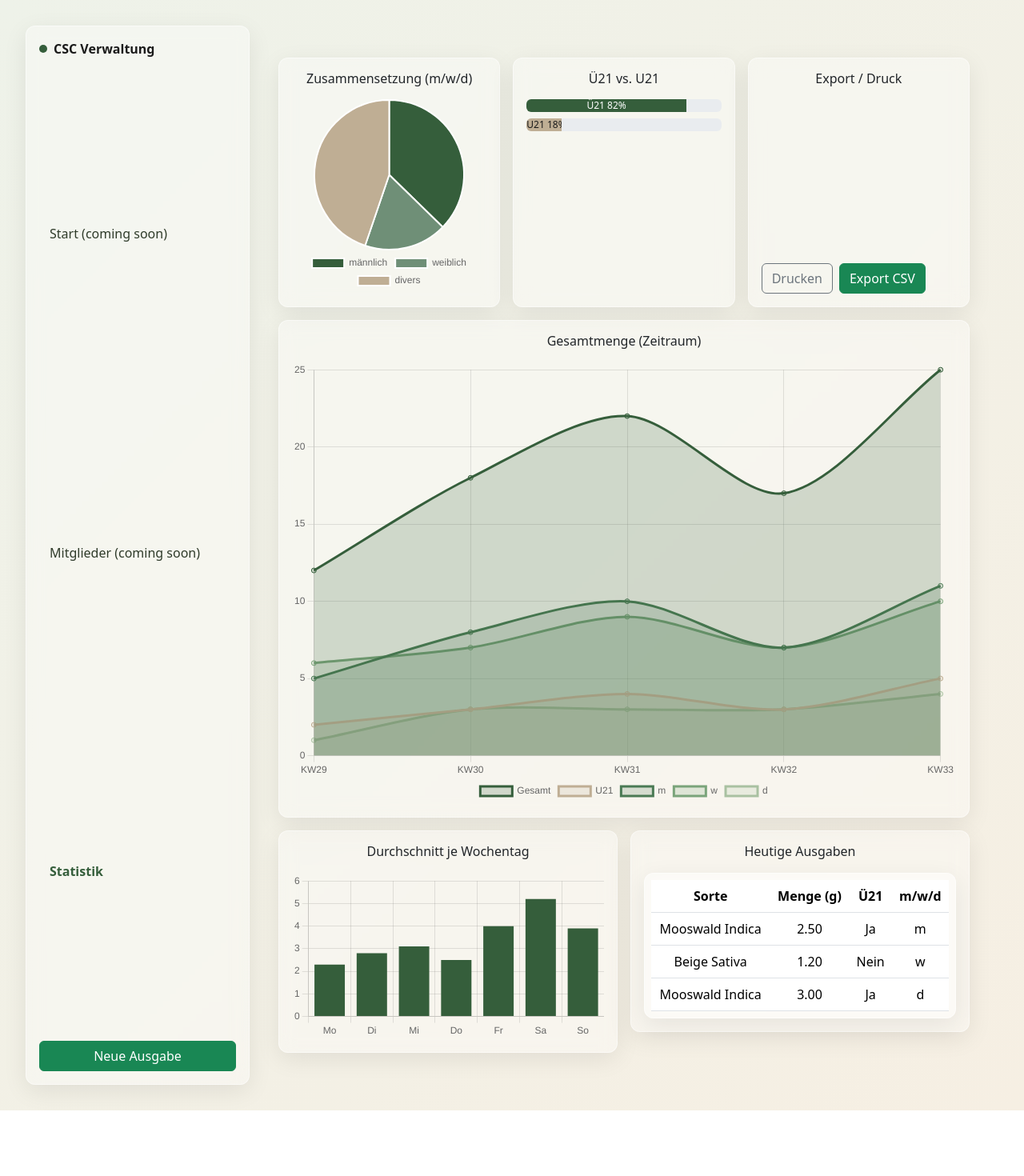
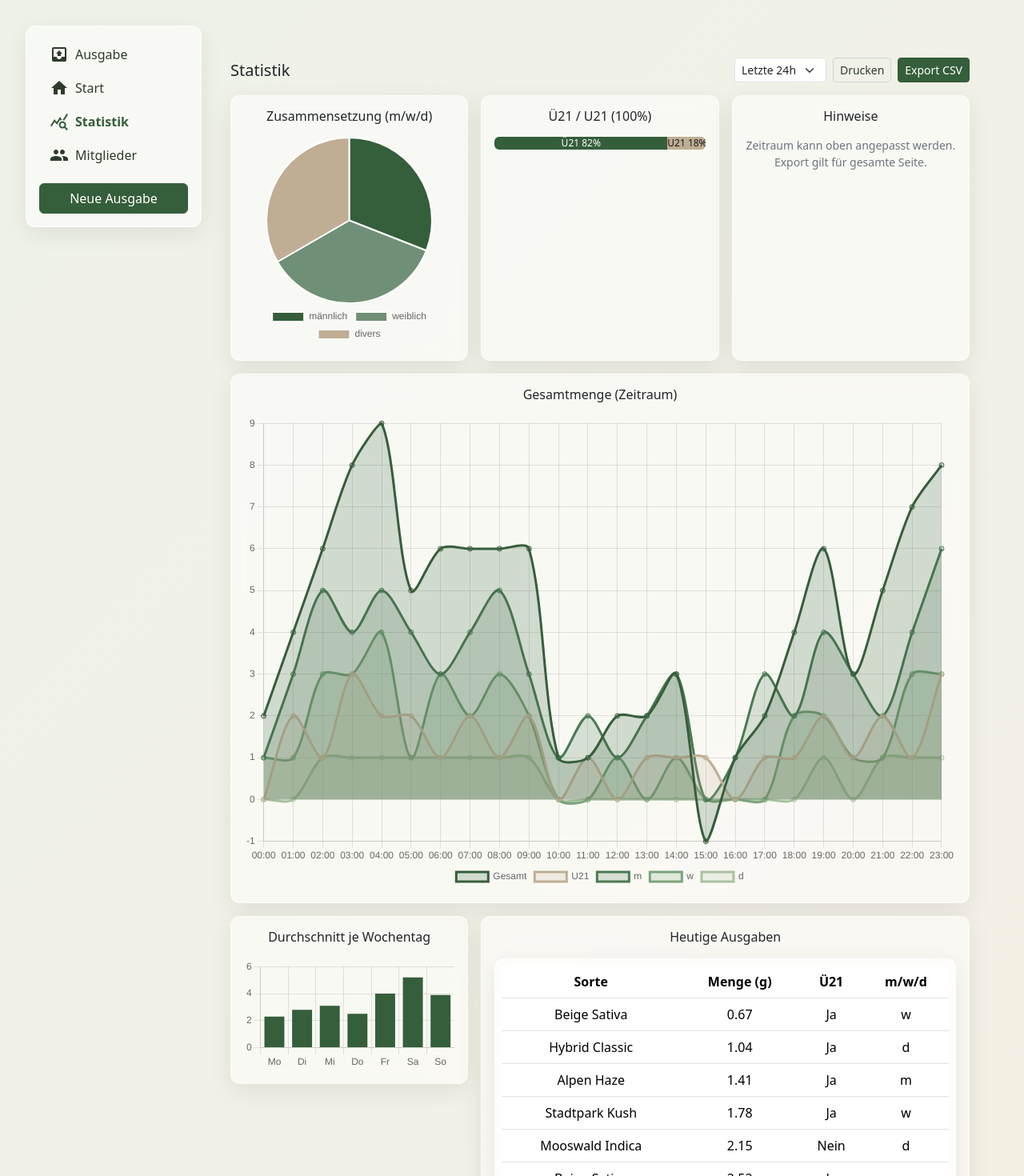
Before and after one commit to BlackHawk1912/CSC-Verwaltung, a React (Vite) app: page / in a window 1280 px wide. Shown: the top 1470 px of the page at 80% size. Before the commit the page ends 1388 px from the top, so only its background shows below. Built offline with nearby package versions, Linux system fonts and the light colour scheme.

Commit message:
erste änderungen

```diff
--- a/index.html
+++ b/index.html
@@ -4,6 +4,7 @@
     <meta charset="UTF-8" />
     <link rel="icon" type="image/svg+xml" href="/vite.svg" />
     <meta name="viewport" content="width=device-width, initial-scale=1.0" />
+    <link href="https://fonts.googleapis.com/icon?family=Material+Icons" rel="stylesheet" />
     <title>CSC Verwaltung</title>
   </head>
   <body>
--- a/src/App.css
+++ b/src/App.css
@@ -44,12 +44,12 @@
 /* --- CSC Verwaltung Theme --- */
 :root {
   --moss: #355e3b;
-  --moss-600: #4a7a54;
-  --moss-400: #7aa47a;
-  --beige: #f5f0e6;
-  --beige-500: #bfae94;
-  --glass-bg: rgba(255, 255, 255, 0.35);
-  --glass-border: rgba(255, 255, 255, 0.5);
+  --moss-600: #2f5234;
+  --moss-400: #6f8f77;
+  --beige: #faf6ef; /* lighter beige for more contrast */
+  --beige-500: #c9b89e;
+  --glass-bg: rgba(255, 255, 255, 0.55);
+  --glass-border: rgba(255, 255, 255, 0.7);
   --shadow: 0 8px 30px rgba(0, 0, 0, 0.08);
 }
 
@@ -59,7 +59,7 @@ body {
 
 .app-shell {
   display: grid;
-  grid-template-columns: 280px 1fr;
+  grid-template-columns: 220px 1fr; /* narrower sidebar */
   min-height: 100vh;
 }
 
@@ -67,6 +67,9 @@ body {
   backdrop-filter: blur(10px);
   background: var(--glass-bg);
   border-right: 1px solid var(--glass-border);
+  align-self: start;
+  max-height: 100vh;
+  overflow: auto;
 }
 
 .content-area {
@@ -95,6 +98,20 @@ body {
 .glass-card.selected {
   outline: 2px solid var(--moss);
   background: rgba(53, 94, 59, 0.08);
+}
+
+/* Buttons: align primary/secondary to theme */
+.btn-success {
+  --bs-btn-bg: var(--moss);
+  --bs-btn-border-color: var(--moss);
+  --bs-btn-hover-bg: var(--moss-600);
+  --bs-btn-hover-border-color: var(--moss-600);
+}
+.btn-outline-secondary {
+  --bs-btn-color: #2f3b2a;
+  --bs-btn-border-color: #d1d5db;
+  --bs-btn-hover-bg: #f3f4f6;
+  --bs-btn-hover-border-color: #cbd5e1;
 }
 
 .brand {
@@ -144,3 +161,27 @@ body {
   padding: 16px;
   z-index: 1050;
 }
+
+/* Modal sizing and layout */
+.modal-dialog.modal-lg.modal-content.glass-panel {
+  width: min(1100px, 96vw);
+}
+
+/* Number input: remove default spinners */
+input[type='number']::-webkit-outer-spin-button,
+input[type='number']::-webkit-inner-spin-button {
+  -webkit-appearance: none;
+  margin: 0;
+}
+input[type='number'] {
+  appearance: textfield;
+  -moz-appearance: textfield;
+}
+
+/* Print styles */
+@media print {
+  .sidebar { display: none !important; }
+  .content-area { padding: 0 !important; }
+  .glass-panel, .glass-card { box-shadow: none; border-color: #ddd; background: white; }
+  .btn, .form-select, .form-control { display: none !important; }
+}
--- a/src/components/organisms/ausgabe-modal.tsx
+++ b/src/components/organisms/ausgabe-modal.tsx
@@ -8,30 +8,12 @@ export type AusgabeModalProps = {
 }
 
 const mockStrains: readonly Strain[] = [
-  {
-    id: 's-1',
-    name: 'Mooswald Indica',
-    stockGrams: 125.5,
-    thc: 18,
-    cbd: 1,
-    info: ['Indica', 'Blütezeit 8-9 Wochen', 'Indoor'],
-  },
-  {
-    id: 's-2',
-    name: 'Beige Sativa',
-    stockGrams: 78.2,
-    thc: 21,
-    cbd: 0.5,
-    info: ['Sativa', 'Wuchsdauer 12 Wochen'],
-  },
-  {
-    id: 's-3',
-    name: 'Hybrid Classic',
-    stockGrams: 210.0,
-    thc: 16,
-    cbd: 2,
-    info: ['Hybrid', 'Outdoor'],
-  },
+  { id: 's-1', name: 'Mooswald Indica', stockGrams: 125.5, thc: 18, cbd: 1, info: ['Indica', 'Indoor'] },
+  { id: 's-2', name: 'Beige Sativa', stockGrams: 78.2, thc: 21, cbd: 0.5, info: ['Sativa', '12 Wochen'] },
+  { id: 's-3', name: 'Hybrid Classic', stockGrams: 210.0, thc: 16, cbd: 2, info: ['Hybrid', 'Outdoor'] },
+  { id: 's-4', name: 'Alpen Haze', stockGrams: 95.3, thc: 20, cbd: 0.8, info: ['Sativa', 'Greenhouse'] },
+  { id: 's-5', name: 'Stadtpark Kush', stockGrams: 142.1, thc: 22, cbd: 0.4, info: ['Indica', 'Indoor'] },
+  { id: 's-6', name: 'Waldsee OG', stockGrams: 60.0, thc: 19, cbd: 1.2, info: ['Hybrid'] },
 ]
 
 export const AusgabeModal: React.FC<AusgabeModalProps> = ({ open, onClose }) => {
@@ -40,6 +22,12 @@ export const AusgabeModal: React.FC<AusgabeModalProps> = ({ open, onClose }) =>
   const [member, setMember] = useState<string>('')
 
   const selected = useMemo(() => mockStrains.find((s) => s.id === selectedId) || null, [selectedId])
+
+  const bump = (delta: number) => {
+    const cur = Number(grams || '0')
+    const next = Math.max(0, Math.round((cur + delta) * 100) / 100)
+    setGrams(next ? next.toFixed(2) : '')
+  }
 
   const save = () => {
     if (!selected) return
@@ -64,17 +52,22 @@ export const AusgabeModal: React.FC<AusgabeModalProps> = ({ open, onClose }) =>
         </div>
 
         <div className="row g-3">
-          <div className="col-12">
+          <div className="col-md-7">
             <div className="small text-secondary mb-2">Sorte auswählen</div>
-            <div className="d-grid gap-2" style={{ gridTemplateColumns: 'repeat(auto-fill, minmax(320px, 1fr))' }}>
+            <div className="d-grid gap-2" style={{ gridTemplateColumns: 'repeat(auto-fill, minmax(280px, 1fr))', maxHeight: '55vh', overflow: 'auto' }}>
               {mockStrains.map((s) => (
                 <StrainCard key={s.id} strain={s} selected={s.id === selectedId} onSelect={setSelectedId} />
               ))}
             </div>
           </div>
 
-          <div className="col-md-6">
+          <div className="col-md-5">
+            <div className="mb-3">
               <label className="form-label">Menge (g)</label>
+              <div className="input-group">
+                <button className="btn btn-outline-secondary" type="button" onClick={() => bump(-0.1)} aria-label="minus 0.1">
+                  −
+                </button>
                 <input
                   type="number"
                   step="0.01"
@@ -84,8 +77,13 @@ export const AusgabeModal: React.FC<AusgabeModalProps> = ({ open, onClose }) =>
                   onChange={(e) => setGrams(e.target.value)}
                   placeholder="z.B. 2.50"
                 />
+                <button className="btn btn-outline-secondary" type="button" onClick={() => bump(0.1)} aria-label="plus 0.1">
+                  +
+                </button>
               </div>
-          <div className="col-md-6">
+            </div>
+
+            <div className="mb-3">
               <label className="form-label">Mitgliedsnummer</label>
               <input
                 type="number"
@@ -96,15 +94,19 @@ export const AusgabeModal: React.FC<AusgabeModalProps> = ({ open, onClose }) =>
                 placeholder="z.B. 12345"
               />
             </div>
+
+            <div className="mb-3">
+              <label className="form-label">Auswahl</label>
+              <div className="small text-secondary">
+                {selected ? `${selected.name} • Vorrätig: ${selected.stockGrams.toFixed(1)} g` : 'Keine Sorte gewählt'}
+              </div>
             </div>
 
-        <div className="d-flex justify-content-end gap-2 mt-3">
-          <button type="button" className="btn btn-outline-secondary" onClick={onClose}>
-            Abbrechen
-          </button>
-          <button type="button" className="btn btn-success" onClick={save} disabled={!selected || !grams || !member}>
-            Speichern
-          </button>
+            <div className="d-flex justify-content-end gap-2 mt-2">
+              <button type="button" className="btn btn-outline-secondary" onClick={onClose}>Abbrechen</button>
+              <button type="button" className="btn btn-success" onClick={save} disabled={!selected || !grams || !member}>Speichern</button>
+            </div>
+          </div>
         </div>
       </div>
     </div>
--- a/src/components/organisms/sidebar.tsx
+++ b/src/components/organisms/sidebar.tsx
@@ -7,29 +7,26 @@ export type SidebarProps = {
 
 export const Sidebar: React.FC<SidebarProps> = ({ onNeueAusgabe, activeKey }) => {
   const nav = [
-    { key: 'start', label: 'Start (coming soon)' },
-    { key: 'mitglieder', label: 'Mitglieder (coming soon)' },
-    { key: 'statistik', label: 'Statistik' },
+    { key: 'ausgabe', label: 'Ausgabe', icon: 'outbox', onClick: onNeueAusgabe },
+    { key: 'start', label: 'Start', icon: 'home', onClick: undefined },
+    { key: 'statistik', label: 'Statistik', icon: 'query_stats', onClick: undefined },
+    { key: 'mitglieder', label: 'Mitglieder', icon: 'group', onClick: undefined },
   ] as const
 
   return (
     <aside className="sidebar d-flex flex-column p-3 glass-panel">
-      <div className="brand mb-4 d-flex align-items-center">
-        <div className="brand-mark me-2" />
-        <span className="brand-text fw-semibold">CSC Verwaltung</span>
-      </div>
-
-      <nav className="flex-grow-1 d-grid gap-2">
+      <nav className="flex-grow-1 d-grid gap-1">
         {nav.map((n) => (
           <button
             key={n.key}
             type="button"
-            className={`btn btn-link text-start w-100 sidebar-link ${
+            className={`btn btn-link text-start w-100 d-flex align-items-center gap-2 sidebar-link ${
               activeKey === n.key ? 'active' : ''
             }`}
-            onClick={() => undefined}
+            onClick={n.onClick}
           >
-            {n.label}
+            <span className="material-icons" aria-hidden> {n.icon} </span>
+            <span>{n.label}</span>
           </button>
         ))}
       </nav>
--- a/src/pages/statistik-page.tsx
+++ b/src/pages/statistik-page.tsx
@@ -1,4 +1,4 @@
-import React, { useMemo } from 'react'
+import React, { useMemo, useState } from 'react'
 import { PieChart } from '../components/charts/pie-chart'
 import { LineChart } from '../components/charts/line-chart'
 import { BarChart } from '../components/charts/bar-chart'
@@ -10,15 +10,31 @@ const moss = '#355E3B'
 const mossLight = '#6f8f77'
 const beigeDark = '#bfae94'
 
-const mockToday: readonly Disbursement[] = [
-  { id: '1', strainId: 's-1', strainName: 'Mooswald Indica', grams: 2.5, over21: true, gender: 'm', dateIso: '2025-08-26' },
-  { id: '2', strainId: 's-2', strainName: 'Beige Sativa', grams: 1.2, over21: false, gender: 'w', dateIso: '2025-08-26' },
-  { id: '3', strainId: 's-1', strainName: 'Mooswald Indica', grams: 3.0, over21: true, gender: 'd', dateIso: '2025-08-26' },
-]
+const mockToday: readonly Disbursement[] = (() => {
+  const strains = ['Mooswald Indica', 'Beige Sativa', 'Hybrid Classic', 'Alpen Haze', 'Stadtpark Kush'] as const
+  const genders: Gender[] = ['m', 'w', 'd']
+  const rows: Disbursement[] = []
+  for (let i = 1; i <= 18; i++) {
+    const s = strains[i % strains.length]
+    const g = genders[i % genders.length]
+    const grams = Number(((i * 0.37) % 3 + 0.3).toFixed(2))
+    rows.push({
+      id: String(i),
+      strainId: `s-${(i % strains.length) + 1}`,
+      strainName: s,
+      grams,
+      over21: i % 5 !== 0,
+      gender: g,
+      dateIso: '2025-08-26',
+    })
+  }
+  return rows
+})()
 
 const weekdays = ['Mo', 'Di', 'Mi', 'Do', 'Fr', 'Sa', 'So'] as const
 
 export const StatistikPage: React.FC = () => {
+  const [range, setRange] = useState<'24h' | '7d' | '4w'>('24h')
   const genderCounts = useMemo(() => {
     const counts: Record<Gender, number> = { m: 0, w: 0, d: 0 }
     mockToday.forEach((d) => (counts[d.gender] += d.grams))
@@ -33,14 +49,32 @@ export const StatistikPage: React.FC = () => {
   }, [])
 
   const lineData = useMemo(() => {
-    const labels = ['KW29', 'KW30', 'KW31', 'KW32', 'KW33']
-    const total = [12, 18, 22, 17, 25]
-    const u21 = [2, 3, 4, 3, 5]
-    const mwdM = [5, 8, 10, 7, 11]
-    const mwdW = [6, 7, 9, 7, 10]
-    const mwdD = [1, 3, 3, 3, 4]
+    if (range === '24h') {
+      const labels = Array.from({ length: 24 }, (_, h) => `${String(h).padStart(2, '0')}:00`)
+      const total = labels.map((_, i) => Math.round(2 + 3 * Math.sin(i / 3) + (i % 5)))
+      const u21 = labels.map((_, i) => Math.max(0, Math.round(total[i] * 0.2 + (i % 2))))
+      const mwdM = labels.map((_, i) => Math.max(0, Math.round(total[i] * 0.45 + (i % 3))))
+      const mwdW = labels.map((_, i) => Math.max(0, Math.round(total[i] * 0.45 - (i % 2))))
+      const mwdD = labels.map((_, i) => Math.max(0, Math.round(total[i] * 0.1)))
+      return { labels, total, u21, mwdM, mwdW, mwdD }
+    }
+    if (range === '7d') {
+      const labels = ['Mo', 'Di', 'Mi', 'Do', 'Fr', 'Sa', 'So']
+      const total = [12, 14, 16, 13, 22, 28, 18]
+      const u21 = [2, 3, 3, 2, 4, 6, 3]
+      const mwdM = [6, 7, 8, 6, 11, 14, 9]
+      const mwdW = [5, 6, 7, 6, 10, 12, 8]
+      const mwdD = [1, 1, 1, 1, 1, 2, 1]
+      return { labels, total, u21, mwdM, mwdW, mwdD }
+    }
+    const labels = ['KW29', 'KW30', 'KW31', 'KW32']
+    const total = [60, 72, 68, 80]
+    const u21 = [12, 13, 11, 15]
+    const mwdM = [28, 34, 30, 37]
+    const mwdW = [26, 31, 29, 35]
+    const mwdD = [6, 7, 7, 8]
     return { labels, total, u21, mwdM, mwdW, mwdD }
-  }, [])
+  }, [range])
 
   const weekdayAverages = useMemo(() => [2.3, 2.8, 3.1, 2.5, 4.0, 5.2, 3.9], [])
 
@@ -85,6 +119,23 @@ export const StatistikPage: React.FC = () => {
 
   return (
     <div className="container-fluid py-3 d-grid gap-3">
+      <div className="d-flex justify-content-between align-items-center">
+        <h5 className="mb-0">Statistik</h5>
+        <div className="d-flex align-items-center gap-2">
+          <select
+            className="form-select form-select-sm w-auto"
+            value={range}
+            onChange={(e) => setRange(e.target.value as '24h' | '7d' | '4w')}
+          >
+            <option value="24h">Letzte 24h</option>
+            <option value="7d">7 Tage</option>
+            <option value="4w">4 Wochen</option>
+          </select>
+          <button className="btn btn-outline-secondary btn-sm" onClick={() => window.print()}>Drucken</button>
+          <button className="btn btn-success btn-sm" onClick={exportCsv}>Export CSV</button>
+        </div>
+      </div>
+
       <div className="row g-3">
         <div className="col-md-4">
           <div className="glass-panel p-3 h-100">
@@ -98,26 +149,17 @@ export const StatistikPage: React.FC = () => {
         </div>
         <div className="col-md-4">
           <div className="glass-panel p-3 h-100">
-            <h6 className="mb-3">Ü21 vs. U21</h6>
-            <div className="progress" role="progressbar" aria-label="Ü21">
-              <div className="progress-bar" style={{ width: `${over21.yesPct}%`, backgroundColor: moss }}>
-                Ü21 {over21.yesPct}%
-              </div>
-            </div>
-            <div className="progress mt-2" role="progressbar" aria-label="U21">
-              <div className="progress-bar" style={{ width: `${over21.noPct}%`, backgroundColor: beigeDark, color: '#1a1a1a' }}>
-                U21 {over21.noPct}%
-              </div>
+            <h6 className="mb-3">Ü21 / U21 (100%)</h6>
+            <div className="progress" role="progressbar" aria-label="Ü21/U21">
+              <div className="progress-bar" style={{ width: `${over21.yesPct}%`, backgroundColor: moss }}>Ü21 {over21.yesPct}%</div>
+              <div className="progress-bar" style={{ width: `${over21.noPct}%`, backgroundColor: beigeDark, color: '#1a1a1a' }}>U21 {over21.noPct}%</div>
             </div>
           </div>
         </div>
         <div className="col-md-4">
           <div className="glass-panel p-3 h-100 d-flex flex-column">
-            <h6 className="mb-3">Export / Druck</h6>
-            <div className="d-flex gap-2 mt-auto">
-              <button className="btn btn-outline-secondary" onClick={() => window.print()}>Drucken</button>
-              <button className="btn btn-success" onClick={exportCsv}>Export CSV</button>
-            </div>
+            <h6 className="mb-3">Hinweise</h6>
+            <p className="small mb-0 text-secondary">Zeitraum kann oben angepasst werden. Export gilt für gesamte Seite.</p>
           </div>
         </div>
       </div>
@@ -137,14 +179,14 @@ export const StatistikPage: React.FC = () => {
       </div>
 
       <div className="row g-3">
-        <div className="col-md-6">
+        <div className="col-lg-4">
           <div className="glass-panel p-3">
             <h6 className="mb-3">Durchschnitt je Wochentag</h6>
             <BarChart labels={weekdays as unknown as string[]} values={weekdayAverages} color={moss} />
           </div>
         </div>
 
-        <div className="col-md-6">
+        <div className="col-lg-8">
           <div className="glass-panel p-3">
             <h6 className="mb-3">Heutige Ausgaben</h6>
             <SimpleTable
```
Also changed, not shown: src/components/molecules/strain-card.tsx (+21 -15 lines), 2 other files (tests, documents, lock files or other folders). Lines whose indentation alone changed are shown as unchanged.
